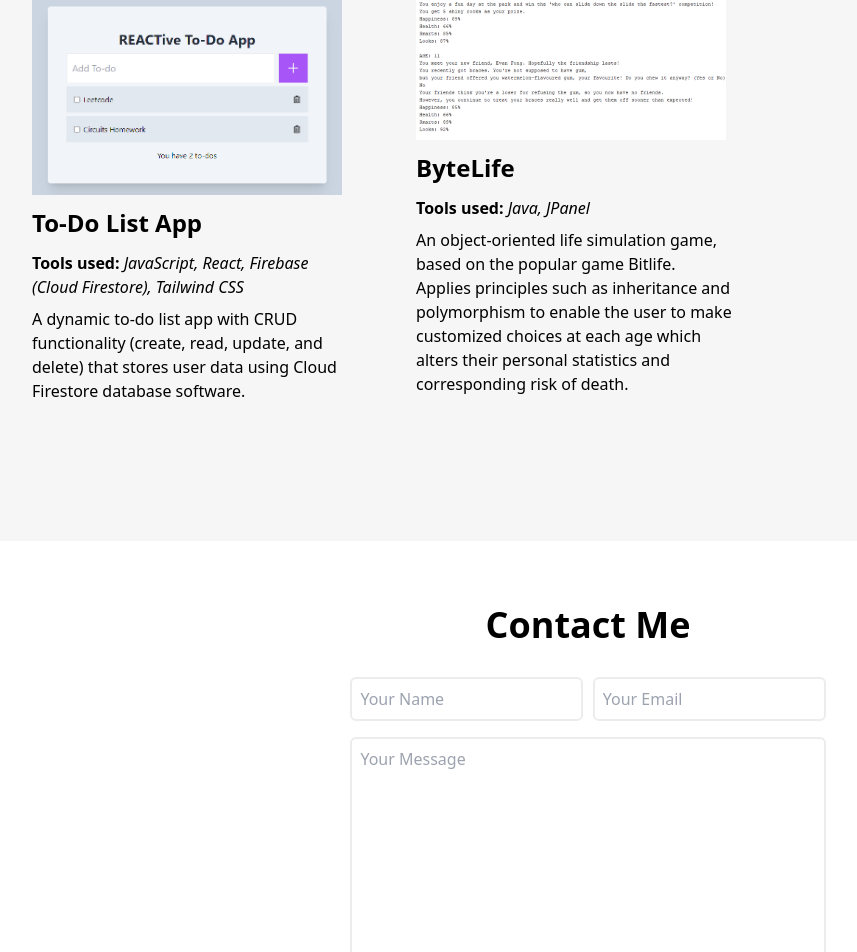
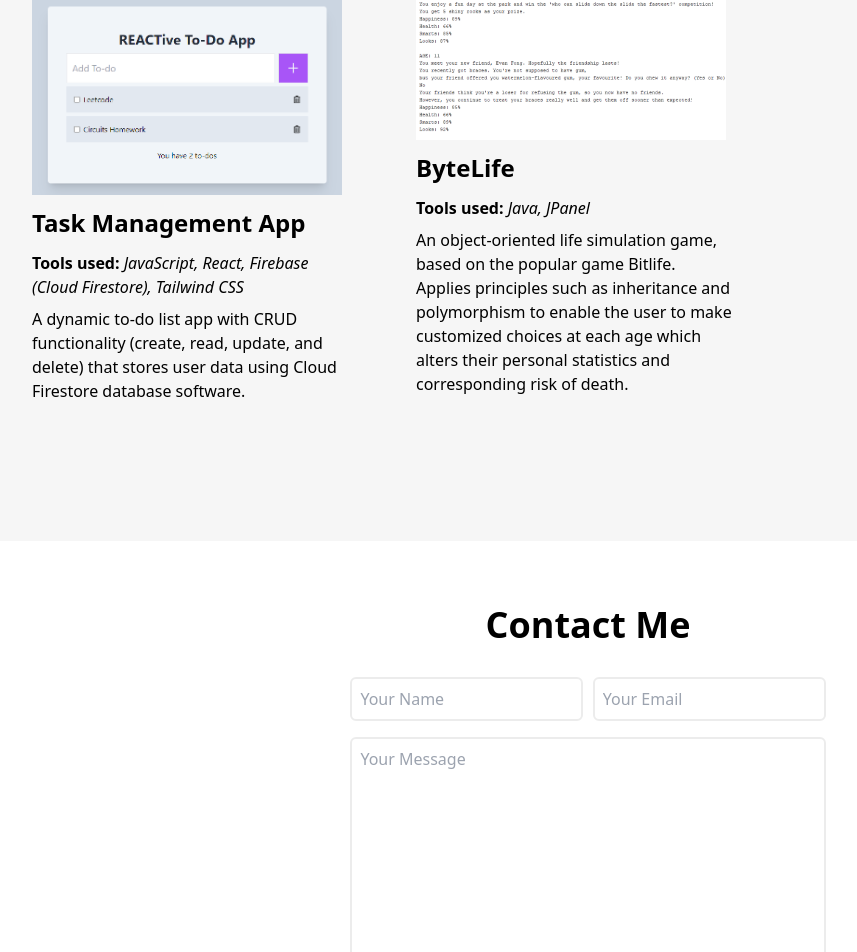
Before and after one commit to lorena-rosati/personal-website, a React (Create React App) app: page / in a window 1280 px wide. Shown: the part 1491-2443 px from the top of the page, without its empty margins (52-909 px from the left). Built offline with nearby package versions, Linux system fonts and the light colour scheme.

Commit message:
Updated projects

```diff
--- a/src/components/Projects.jsx
+++ b/src/components/Projects.jsx
@@ -24,7 +24,7 @@ const Projects = () => {
         <a href="https://github.com/lorena-rosati/opportunity-finder.git" target="_blank" rel="noreferrer"><Project src={opportunifind} title="OpportuniFIND" tools="JavaScript, React, Express, Node, MongoDB, Tailwind CSS" description="A full-stack application with a custom authentication system for students to create, browse, and save job and volunteer opportunities posted by other students." /></a>
         <a href="https://github.com/lorena-rosati/spotify-artist-data-exploration.git" target="_blank" rel="noreferrer"><Project src={spotifydata} title="Spotify Artist Data Exploration" tools="SQL, PostgreSQL" description="Cleaning and analysis of a dataset of an artist’s discography (450+ songs) to determine conclusions on the success of albums/songs given their beat, energy, and other properties." /></a>
         <a href="https://github.com/lorena-rosati/crypto-price-app.git" target="_blank" rel="noreferrer"><Project src={cryptopriceapp} title="Crypto Price App" tools="JavaScript, React, CSS" description="A responsive Crypto Price App where users can search for coins and their information. The app utilizes Axios for real-time data retrieval of 100 coins from the CoinStats API." /></a>
-        <a href="https://github.com/lorena-rosati/REACTive-todo-list.git" target="_blank" rel="noreferrer"><Project src={todoapp} title="To-Do List App" tools="JavaScript, React, Firebase (Cloud Firestore), Tailwind CSS" description="A dynamic to-do list app with CRUD functionality (create, read, update, and delete) that stores user data using Cloud Firestore database software." /></a>
+        <a href="https://github.com/lorena-rosati/Task-Management-App.git" target="_blank" rel="noreferrer"><Project src={todoapp} title="Task Management App" tools="JavaScript, React, Firebase (Cloud Firestore), Tailwind CSS" description="A dynamic to-do list app with CRUD functionality (create, read, update, and delete) that stores user data using Cloud Firestore database software." /></a>
         <Project src={bytelife} title="ByteLife" tools="Java, JPanel" description="An object-oriented life simulation game, based on the popular game Bitlife. Applies principles such as inheritance and polymorphism to enable the user to make customized choices at each age which alters their personal statistics and corresponding risk of death." />
       </div>
     </div>
```
